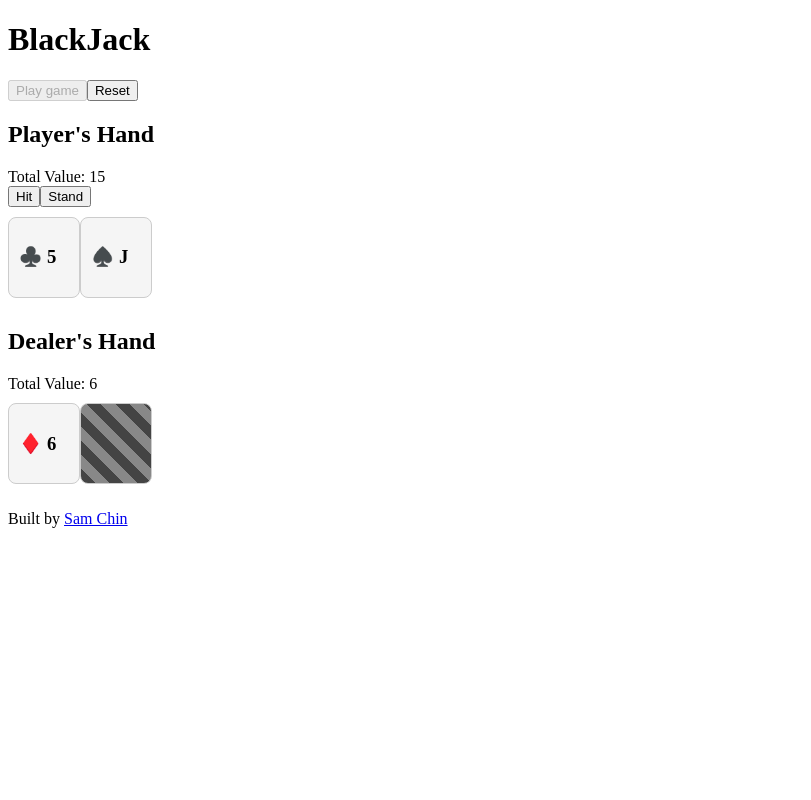
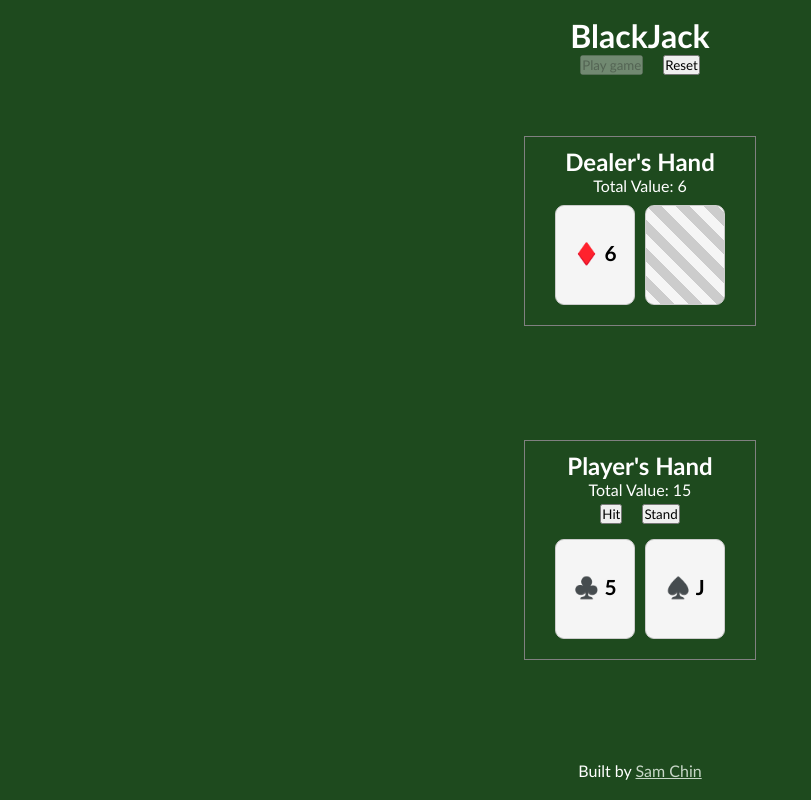
Before and after one commit to thomasamff/Blackjack, a React (Vite) app: page / in a window 1280 px wide. Both pictures are taken after a click on the button "Play game". Shown: the whole page, without its empty margins (0-811 px from the left). Built offline with nearby package versions, Linux system fonts and the light colour scheme.

Commit message:
applied styling

```diff
--- a/src/components/Card.jsx
+++ b/src/components/Card.jsx
@@ -1,24 +1,11 @@
+import "./card.css"
+
 export default function Card({ text, value, flipped }) {
 
-  const front = {
-    border: "1px solid #ccc",
-    padding: "10px",
-    margin: "10px 0",
-    borderRadius: "8px",
-    background: "#f5f5f5",
-    width: "50px",
-  };
-
-  const back = {
-    ...front,
-    background: "repeating-linear-gradient(45deg, #444 0, #444 10px, #888 10px, #888 20px)",
-    color: "transparent",
-    padding: "10px"
-  }
-
+  const classes = `card ${flipped ? "card-front" : "card-back"}`
 
   return (
-    <div style={flipped ? front : back}>
+    <div className={classes}>
       {flipped ? <h3>{text}</h3> : <h3></h3>}
     </div>
   );
--- a/src/components/Dealer.jsx
+++ b/src/components/Dealer.jsx
@@ -26,11 +26,11 @@ export default function Dealer({ cards }) {
   }, [cards]);
 
   return (
-    <div>
+    <div className="dealer-area">
       <h2>Dealer's Hand</h2>
       <div>Total Value: {totalValue}</div>
 
-      <div style={{ display: "flex", flexDirection: "row" }}>
+      <div className="card-container" id="dealer-cards">
         {cards.map((card) => {
           return (
             <Card
--- a/src/components/Game.jsx
+++ b/src/components/Game.jsx
@@ -14,6 +14,7 @@ export default function Game() {
     return new Promise((resolve) => setTimeout(resolve, ms));
   }
 
+  // play game button - starts the game
   const startGame = () => {
     setGameStarted(false);
     setPlayButton(false);
@@ -23,6 +24,14 @@ export default function Game() {
     setDealerHand([]);
 
     dealCards();
+  };
+
+  // reset button - resets game
+  const resetGame = () => {
+    setGameStarted(false);
+    setPlayButton(true);
+    setPlayerHand([]);
+    setDealerHand([]);
   };
 
   // Deal cards with a delay
@@ -56,7 +65,7 @@ export default function Game() {
       setDealerHand(flipCards);
       setResult("You win! Blackjack!");
     }
-
+    // TODO: insurance option if dealer's first card shows ace
     // dealer has blackjack
     if (calculateValue(dealerHand) === 21) {
       const flipCards = dealerHand.map((card, index) => {
@@ -73,16 +82,10 @@ export default function Game() {
     setGameStarted(true);
   }
 
-  const resetGame = () => {
-    setGameStarted(false);
-    setPlayButton(true);
-    // Reset hands
-    setPlayerHand([]);
-    setDealerHand([]);
-  };
-
+  // updates the result state
   useEffect(() => {}, [setResult]);
 
+  // plays dealer's hand when player stands
   function playDealerHand(val) {
     const flipCards = dealerHand.map((card, index) => {
       if (index === 1) return { ...card, flipped: true };
@@ -100,6 +103,7 @@ export default function Game() {
     dealerHit(flipCards, val);
   }
 
+  // helper function that performs dealer's turn - determines result
   async function dealerHit(initialCards, val) {
     let dealerHand = [...initialCards];
     while (calculateValue(dealerHand) < 17) {
@@ -123,6 +127,7 @@ export default function Game() {
     setPlayButton(true);
   }
 
+  // calculate total of given hand
   function calculateValue(cards) {
     let total = 0;
     let aceCount = 0;
@@ -137,11 +142,15 @@ export default function Game() {
   }
 
   return (
-    <div>
-      <button disabled={!playButton} onClick={startGame}>
-        Play game
-      </button>
-      <button onClick={resetGame}>Reset</button>
+    <div className="game-area">
+      <div className="game-buttons">
+        <button disabled={!playButton} onClick={startGame}>
+          Play game
+        </button>
+        <button onClick={resetGame}>Reset</button>
+      </div>
+
+      <Dealer cards={dealerHand} />
       <Player
         cards={playerHand}
         setCards={setPlayerHand}
@@ -149,9 +158,7 @@ export default function Game() {
         setCanAdd={setGameStarted}
         stand={playDealerHand}
       />
-      <Dealer cards={dealerHand} />
-
-      {result && <h2>Result: {result}</h2>}
+      {result && <h2 className="result">Result: {result}</h2>}
     </div>
   );
 }
--- a/src/components/Player.jsx
+++ b/src/components/Player.jsx
@@ -5,7 +5,6 @@ import Card from "./Card.jsx";
 export default function Player({ cards, setCards, canAdd, setCanAdd, stand }) {
   const [totalValue, setTotalValue] = useState(0);
   const [val, setVal] = useState(0);
-
 
   // calculates the total value of the cards
   useEffect(() => {
@@ -41,7 +40,8 @@ export default function Player({ cards, setCards, canAdd, setCanAdd, stand }) {
       setCanAdd(false);
       stand(val);
     }
-  },[val]);
+    // eslint-disable-next-line react-hooks/exhaustive-deps
+  }, [val]);
 
   // adds a new card to the player's hand
   function addCardToHand() {
@@ -51,16 +51,25 @@ export default function Player({ cards, setCards, canAdd, setCanAdd, stand }) {
   }
 
   return (
-    <div>
+    <div className="player-area">
       <h2>Player's Hand</h2>
       <div>Total Value: {totalValue}</div>
-      <button disabled={!canAdd} onClick={() => addCardToHand()}>
-        Hit
-      </button>
-      <button disabled={!canAdd} onClick={() => {stand(val); setCanAdd(false);}}>
-        Stand
-      </button>
-      <div style={{ display: "flex", flexDirection: "row" }}>
+      <div className="player-buttons">
+        <button disabled={!canAdd} onClick={() => addCardToHand()}>
+          Hit
+        </button>
+        <button
+          disabled={!canAdd}
+          onClick={() => {
+            stand(val);
+            setCanAdd(false);
+          }}
+        >
+          Stand
+        </button>
+      </div>
+
+      <div className="card-container" id="player-cards">
         {cards.map((card) => {
           return (
             <Card
--- /dev/null
+++ b/src/components/card.css
@@ -0,0 +1,31 @@
+.card{
+    color: black;
+    border: 1px solid #ccc;
+    padding: 10px;
+    margin: 10px 0;
+    border-radius: 9px;
+    width: 80px;
+    height: 100px;
+}
+
+.card h3 {
+    font-size: 1.3rem;
+    padding-top: 1.5rem;
+
+}
+
+.card-front {
+    background: #f5f5f5;
+}
+
+.card-back {
+    background: repeating-linear-gradient(
+        45deg,
+        #f5f5f5,
+        #f5f5f5 10px,
+        #ccc 10px,
+        #ccc 20px
+    );
+
+    color:transparent;
+}
--- a/src/index.css
+++ b/src/index.css
@@ -0,0 +1,90 @@
+* {
+    font-family:'Gill Sans', 'Gill Sans MT', Calibri, 'Trebuchet MS', sans-serif;
+    box-sizing: border-box;
+    padding: 0;
+    margin: 0;
+
+}
+
+
+body {
+  padding: 1rem 0;
+  min-height: 100vh;
+  display: flex;
+  flex-direction: column;
+  gap: 1rem;
+  color: white;
+  background: #1e4a1e;
+  position: relative;
+
+}
+
+header,
+main,
+footer {
+  width: 100%;
+  text-align:center;
+  margin: 0 auto;
+}
+
+footer {
+    position: absolute;
+    bottom: 20px;
+}
+
+a:link{
+    color: #c7d6c7;
+}
+
+a:visited{
+    color:#989c98;
+}
+
+.card-container {
+    display: flex;
+    flex-direction: row;
+    align-items: center;
+    justify-content: center;
+    gap: 10px;
+}
+
+.game-area {
+    display:flex;
+    flex-direction:column;
+    align-items: center;
+}
+
+.game-buttons {
+    display: flex;
+    justify-content: center;
+    gap: 20px;
+}
+
+.dealer-area,
+.player-area {
+    position: relative;
+    padding: 10px 30px;
+    border: 1px solid gray;
+}
+
+.dealer-area {
+    position: absolute;
+    top: 17%;
+}
+
+.player-area {
+    position: absolute;
+    top: 55%;
+}
+
+.player-buttons {
+    display: flex;
+    justify-content: center;
+    gap: 20px;
+    padding: 5px 5px;
+}
+
+.result {
+    position: absolute;
+    top: 45%;
+}
```
